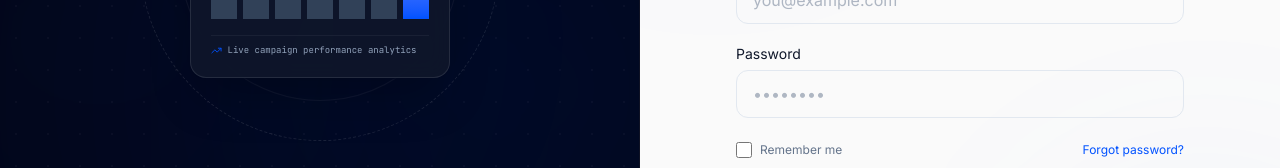
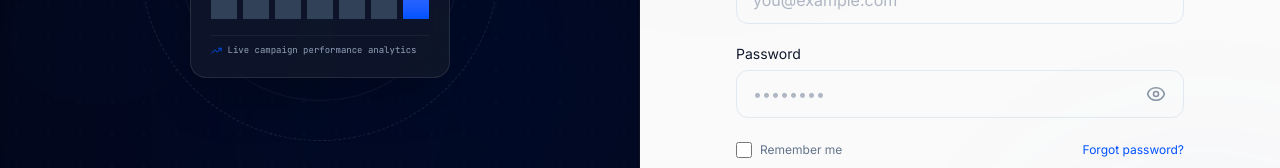
Before and after one commit to adityakalburgi89-web/GigFlow, a React (Vite) app in the folder smart-leads-dashboard/client/: page /login in a window 1280 px wide. Shown: the part 362-530 px from the top of the page. Built offline with nearby package versions, Linux system fonts and the light colour scheme; no server answers; a web font is replaced by a local one.

Commit message:
added eye icon for password

```diff
--- a/smart-leads-dashboard/client/src/components/ui/Input.tsx
+++ b/smart-leads-dashboard/client/src/components/ui/Input.tsx
@@ -10,6 +10,8 @@
 const Input = React.forwardRef<HTMLInputElement, InputProps>(
   ({ className, type, label, error, id, ...props }, ref) => {
     const inputId = id || props.name || undefined
+    const [showPassword, setShowPassword] = React.useState(false)
+    const isPasswordType = type === "password"
 
     return (
       <div className="space-y-1.5">
@@ -21,17 +23,65 @@
             {label}
           </label>
         )}
+        <div className="relative">
           <input
-          type={type}
+            type={isPasswordType ? (showPassword ? "text" : "password") : type}
             id={inputId}
             className={cn(
               "flex h-12 w-full rounded-xl border border-border bg-transparent px-4 py-2 text-base text-foreground transition-colors file:border-0 file:bg-transparent file:text-sm file:font-medium placeholder:text-muted-foreground/50 focus-visible:outline-none focus-visible:ring-2 focus-visible:ring-accent focus-visible:ring-offset-2 disabled:cursor-not-allowed disabled:opacity-50",
+              isPasswordType && "pr-12",
               error && "border-red-400 focus-visible:ring-red-400",
               className
             )}
             ref={ref}
             {...props}
           />
+          {isPasswordType && (
+            <button
+              type="button"
+              onClick={() => setShowPassword(!showPassword)}
+              className="absolute right-3.5 top-1/2 -translate-y-1/2 text-muted-foreground/75 hover:text-foreground focus:outline-none focus-visible:ring-2 focus-visible:ring-accent rounded p-1 transition-colors"
+              aria-label={showPassword ? "Hide password" : "Show password"}
+            >
+              {showPassword ? (
+                <svg
+                  xmlns="http://www.w3.org/2000/svg"
+                  fill="none"
+                  viewBox="0 0 24 24"
+                  strokeWidth={2}
+                  stroke="currentColor"
+                  className="w-5 h-5"
+                >
+                  <path
+                    strokeLinecap="round"
+                    strokeLinejoin="round"
+                    d="M3.98 8.223A10.477 10.477 0 001.934 12C3.226 16.338 7.244 19.5 12 19.5c.993 0 1.953-.138 2.863-.395M6.228 6.228A10.45 10.45 0 0112 4.5c4.756 0 8.773 3.162 10.065 7.498a10.523 10.523 0 01-4.293 5.774M6.228 6.228L3 3m3.228 3.228l3.65 3.65m7.894 7.894L21 21m-3.228-3.228l-3.65-3.65m0 0a3 3 0 10-4.243-4.243m4.242 4.242L9.88 9.88"
+                  />
+                </svg>
+              ) : (
+                <svg
+                  xmlns="http://www.w3.org/2000/svg"
+                  fill="none"
+                  viewBox="0 0 24 24"
+                  strokeWidth={2}
+                  stroke="currentColor"
+                  className="w-5 h-5"
+                >
+                  <path
+                    strokeLinecap="round"
+                    strokeLinejoin="round"
+                    d="M2.036 12.322a1.012 1.012 0 010-.639C3.423 7.51 7.36 4.5 12 4.5c4.638 0 8.573 3.007 9.963 7.178.07.207.07.431 0 .639C20.577 16.49 16.64 19.5 12 19.5c-4.638 0-8.573-3.007-9.963-7.178z"
+                  />
+                  <path
+                    strokeLinecap="round"
+                    strokeLinejoin="round"
+                    d="M15 12a3 3 0 11-6 0 3 3 0 016 0z"
+                  />
+                </svg>
+              )}
+            </button>
+          )}
+        </div>
         {error && (
           <p className="text-sm text-red-500">{error}</p>
         )}
```
Lines whose indentation alone changed are shown as unchanged.
